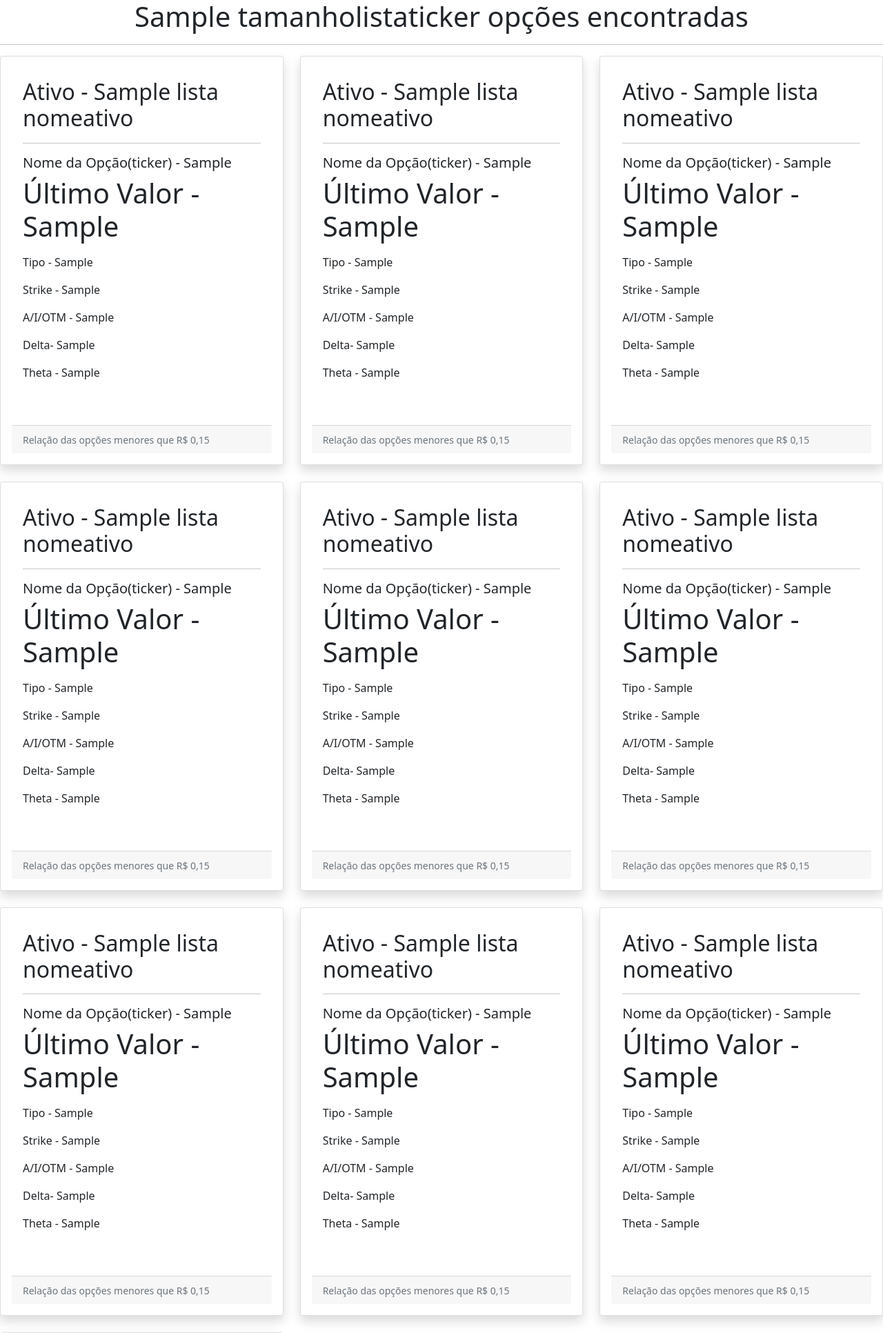
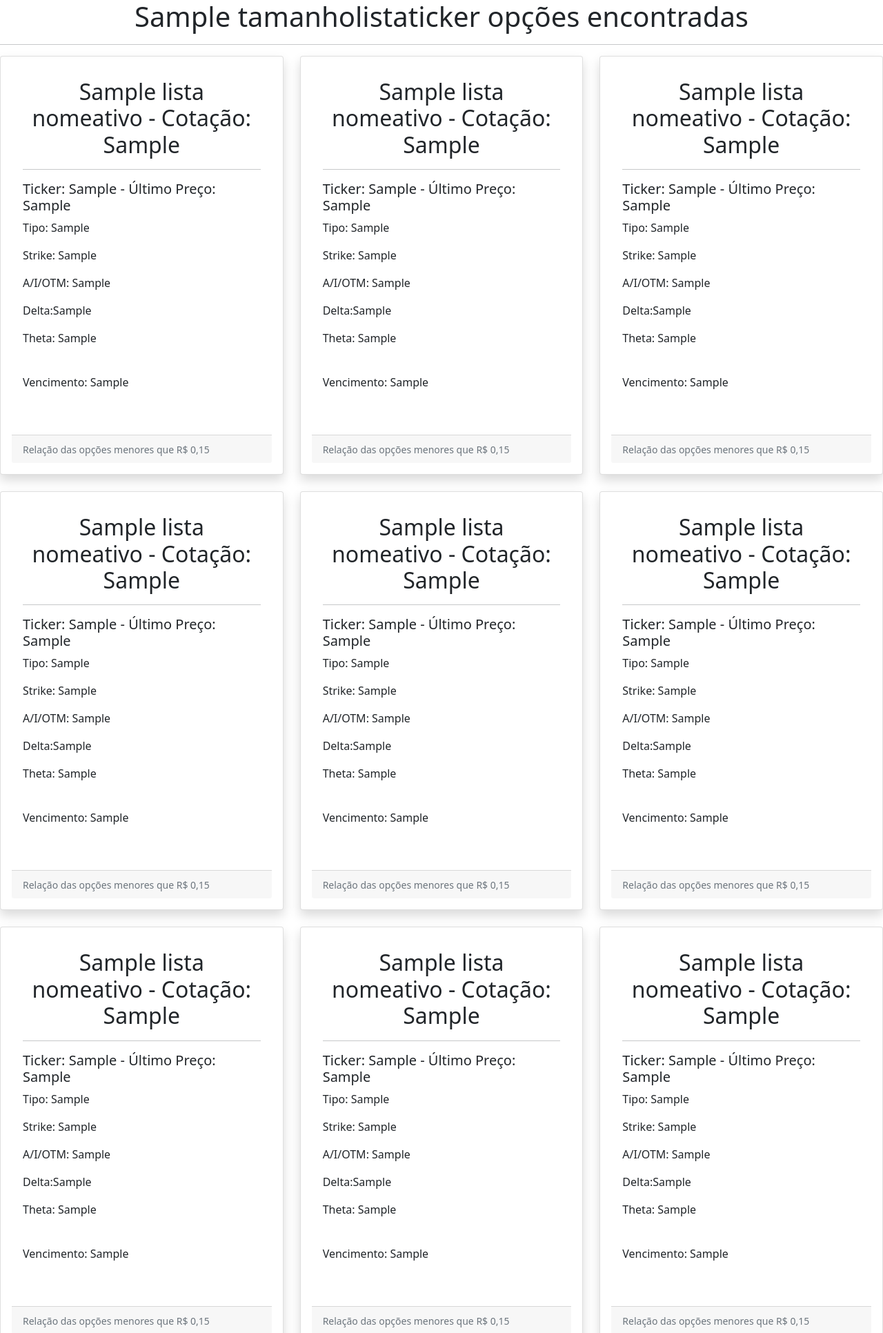
Before and after one commit to JoaoNogaroli/projeto_opcoes, a Flask app: template templates/index.html in a window 1280 px wide. Shown: the top 1932 px of the page at 69% size. Run offline with Flask 2, Linux system fonts and the light colour scheme; the template is opened without the code that fills it: most values are stand-ins (such as "Sample title", 1, 10 or a date in 2020); some libraries are stand-ins or nearby versions.

Commit message:
Update index.html

```diff
--- a/templates/index.html
+++ b/templates/index.html
@@ -18,15 +18,16 @@
         <div class="card h-100 shadow p-3 mb-5 ">
         <!----<img src="..." class="card-img-top" alt="..."-->
         <div class="card-body ">
-            <h2 class="h2">Ativo - {{lista_nomeativo[i]}} </h2>
+            <h2 class="h2 text-center">{{lista_nomeativo[i]}}    -   Cotação: {{lista_preco_atual_ativo[i]}}   </h2>
+
             <hr>
-            <h5 class="card-title">Nome da Opção(ticker) - {{lista_ticker[i]}}</h5>
-            <p class="card-text display-6">Último Valor - {{lista_ultimo[i]}}</p>
-            <p class="card-text">Tipo - {{lista_tipo[i]}}</p>
-            <p class="card-text">Strike - {{lista_strike[i]}}</p>
-            <p class="card-text">A/I/OTM - {{lista_aiotm[i]}}</p>
-            <p class="card-text">Delta- {{lista_delta[i]}}</p>
-            <p class="card-text">Theta - {{lista_theta[i]}}</p>
+            <h5 class="card-title">Ticker: {{lista_ticker[i]}} -   Último Preço:  {{lista_ultimo[i]}}</h5>
+            <p class="card-text">Tipo: {{lista_tipo[i]}}</p>
+            <p class="card-text">Strike: {{lista_strike[i]}}</p>
+            <p class="card-text">A/I/OTM: {{lista_aiotm[i]}}</p>
+            <p class="card-text">Delta:{{lista_delta[i]}}</p>
+            <p class="card-text">Theta: {{lista_theta[i]}}</p><br>
+            <p class="card-text">Vencimento: {{lista_vencimento[i]}}</p>
         </div>
         <div class="card-footer">
             <small class="text-muted">Relação das opções menores que R$ 0,15 </small>
```
